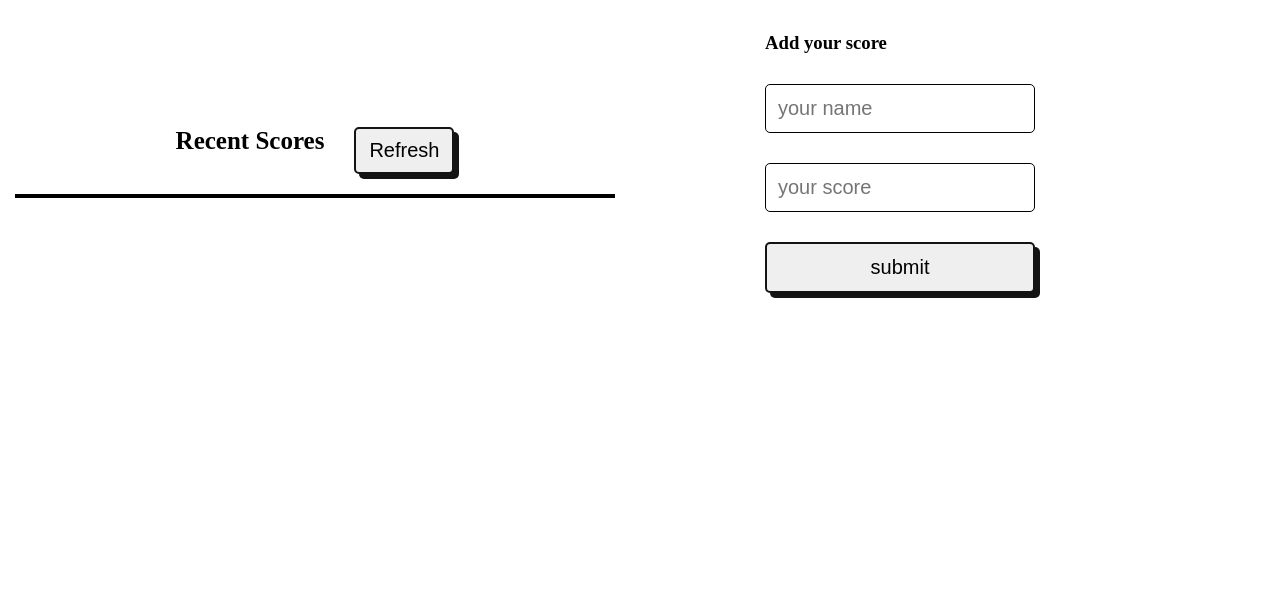
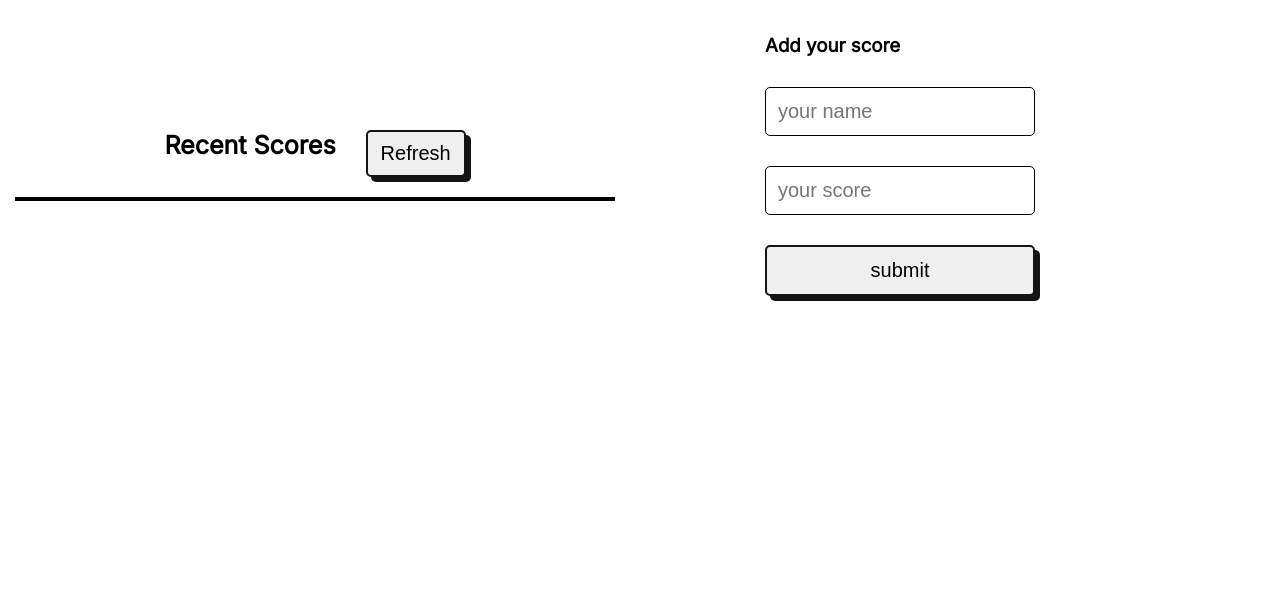
Before and after one commit to danutibe07/leaderboard, a website built with webpack: page src/index.html in a window 1280 px wide. Shown: the part 205-800 px from the top of the page. Built offline with nearby package versions, Linux system fonts and the light colour scheme; no server answers.

Commit message:
changing the font family

```diff
--- a/src/style.css
+++ b/src/style.css
@@ -1,9 +1,12 @@
+  @import url('https://fonts.googleapis.com/css2?family=Inter&display=swap');
 * {
   padding: 0;
   margin: 0;
   box-sizing: border-box;
 }
-
+body{
+  font-family: 'Inter', sans-serif;
+}
 h1 {
   text-align: center;
   margin-top: 150px;
@@ -66,7 +69,7 @@ li:nth-child(even) {
 }
 
 .container div li {
-  width: 100%;
+  width: 99.9%;
   padding: 12px;
   outline: none;
   text-decoration: none;
```
